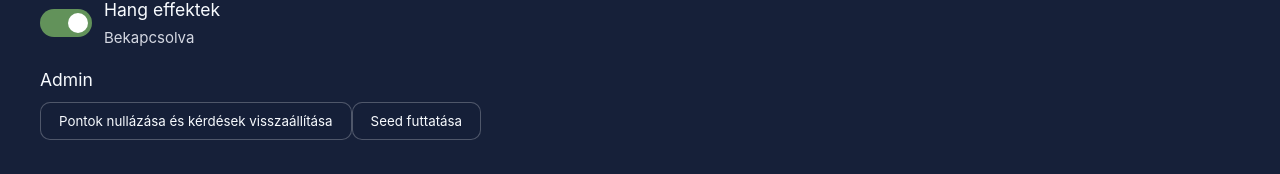
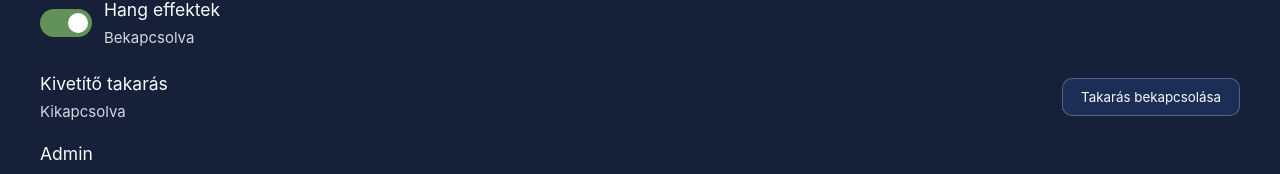
Before and after one commit to DanielSzakacs/OE_school_competition, a Vue app in the folder client/: page /host in a window 1280 px wide. Shown: the part 406-580 px from the top of the page. Built offline with nearby package versions, Linux system fonts and the light colour scheme; no server answers; the HTML template or start-up script is replaced by a standard one.

Commit message:
Add screen cover toggle for host

```diff
--- a/client/src/stores/game.ts
+++ b/client/src/stores/game.ts
@@ -58,5 +58,8 @@ export const useGameStore = defineStore('game', {
     toggleSfx(enabled: boolean) {
       socket.emit('sfx:toggle', { enabled })
     },
+    toggleScreenCover(enabled: boolean) {
+      socket.emit('screen:cover', { enabled })
+    },
   },
 })
--- a/client/src/types/game.ts
+++ b/client/src/types/game.ts
@@ -32,6 +32,7 @@ export interface RuntimeState {
   timerRemainingMs: number | null
   timerPaused: boolean
   sfxEnabled: boolean
+  screenCoverEnabled: boolean
 }
 
 export interface GameState {
@@ -49,6 +50,7 @@ export interface ClientToServerEvents {
   'game:reset': () => void
   'game:seed': () => void
   'sfx:toggle': (payload: { enabled: boolean }) => void
+  'screen:cover': (payload: { enabled: boolean }) => void
   'question:reveal': (payload: { questionId: number }) => void
 }
 
--- a/client/src/views/HostView.vue
+++ b/client/src/views/HostView.vue
@@ -81,6 +81,16 @@
       </div>
     </div>
 
+    <div class="host-screen-cover">
+      <div>
+        <h3>Kivetítő takarás</h3>
+        <p>{{ screenCoverEnabled ? 'Bekapcsolva' : 'Kikapcsolva' }}</p>
+      </div>
+      <button class="host-button" @click="toggleScreenCover">
+        {{ screenCoverEnabled ? 'Takarás kikapcsolása' : 'Takarás bekapcsolása' }}
+      </button>
+    </div>
+
     <div style="margin-top: 16px">
       <h3>Admin</h3>
       <button class="host-button host-button--secondary" @click="resetGame">
@@ -140,6 +150,7 @@ const playersList = computed(() => {
 const winnerSeat = computed(() => game.state?.runtime?.buzzWinnerSeat ?? null)
 
 const sfxEnabled = computed(() => game.state?.runtime?.sfxEnabled ?? true)
+const screenCoverEnabled = computed(() => game.state?.runtime?.screenCoverEnabled ?? false)
 
 const winnerName = computed(() => {
   const seat = winnerSeat.value
@@ -161,6 +172,10 @@ const hasBuzzWinner = computed(() => winnerSeat.value != null)
 const onToggleSfx = (event) => {
   const target = event.target
   game.toggleSfx(target?.checked ?? false)
+}
+
+const toggleScreenCover = () => {
+  game.toggleScreenCover(!screenCoverEnabled.value)
 }
 </script>
 
@@ -233,6 +248,24 @@ const onToggleSfx = (event) => {
   opacity: 0.85;
 }
 
+.host-screen-cover {
+  margin-top: 20px;
+  display: flex;
+  align-items: center;
+  justify-content: space-between;
+  gap: 16px;
+  flex-wrap: wrap;
+}
+
+.host-screen-cover h3 {
+  margin: 0;
+}
+
+.host-screen-cover p {
+  margin: 2px 0 0;
+  opacity: 0.85;
+}
+
 .switch {
   position: relative;
   display: inline-block;
--- a/client/src/views/ScreenView.vue
+++ b/client/src/views/ScreenView.vue
@@ -1,8 +1,24 @@
 <template>
   <div class="screen-view">
-    <teleport to="#app-header">
+    <teleport v-if="!isScreenCovered" to="#app-header">
       <div v-if="timerSeconds != null" class="screen-timer">{{ timerSeconds }}</div>
     </teleport>
+    <div v-if="isScreenCovered" class="screen-cover">
+      <div class="screen-cover__logos">
+        <img
+          src="@/assets/oe_logo.png"
+          alt="OE logo"
+          class="screen-cover__logo screen-cover__logo--oe"
+        />
+        <img
+          src="@/assets/business.png"
+          alt="Business logo"
+          class="screen-cover__logo screen-cover__logo--business"
+        />
+      </div>
+    </div>
+
+    <template v-else>
       <div v-if="activeQuestion && showQuestionContent" class="screen-center active-question">
         <h2 class="active-title">{{ activeQuestion.category }} — {{ activeQuestion.point }} pont</h2>
         <p class="active-question__text">{{ activeQuestion.question }}</p>
@@ -53,6 +69,7 @@
           </div>
         </div>
       </div>
+    </template>
   </div>
 </template>
 
@@ -168,6 +185,7 @@ const playersList = computed(() => {
 const winnerSeat = computed(() => game.state?.runtime?.buzzWinnerSeat ?? null)
 const isTimerPaused = computed(() => game.state?.runtime?.timerPaused ?? false)
 const sfxEnabled = computed(() => game.state?.runtime?.sfxEnabled ?? true)
+const isScreenCovered = computed(() => game.state?.runtime?.screenCoverEnabled ?? false)
 
 const winnerName = computed(() => {
   const seat = winnerSeat.value
@@ -475,6 +493,40 @@ watch(
   position: relative;
 }
 
+.screen-cover {
+  position: fixed;
+  inset: 0;
+  z-index: 20;
+  display: flex;
+  align-items: center;
+  justify-content: center;
+  background: linear-gradient(to right, #162039 0%, #162039 100%);
+  padding: clamp(24px, 4vw, 64px);
+}
+
+.screen-cover__logos {
+  display: flex;
+  align-items: center;
+  justify-content: center;
+  gap: clamp(24px, 4vw, 64px);
+  width: min(92vw, 1600px);
+}
+
+.screen-cover__logo {
+  height: auto;
+  max-height: min(55vh, 520px);
+  max-width: 45vw;
+}
+
+.screen-cover__logo--oe {
+  width: clamp(220px, 32vw, 520px);
+  margin-bottom: 4%;
+}
+
+.screen-cover__logo--business {
+  width: clamp(200px, 30vw, 480px);
+}
+
 .screen-center {
   width: 100%;
   display: flex;
```
Also changed, not shown: 1 other file (tests, documents, lock files or other folders). Lines whose indentation alone changed are shown as unchanged.
